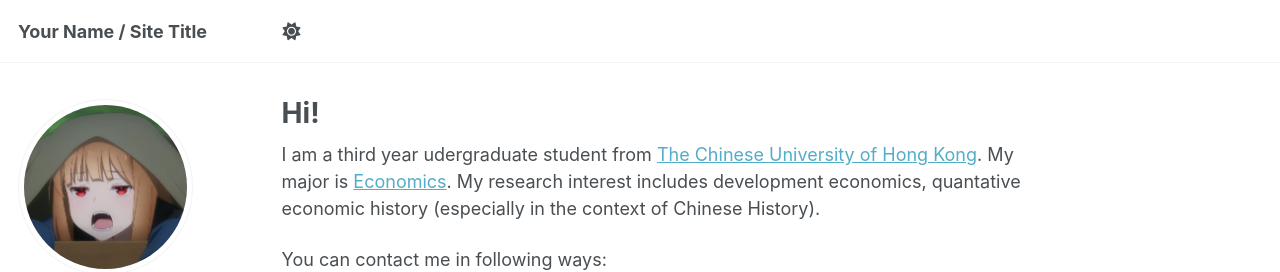
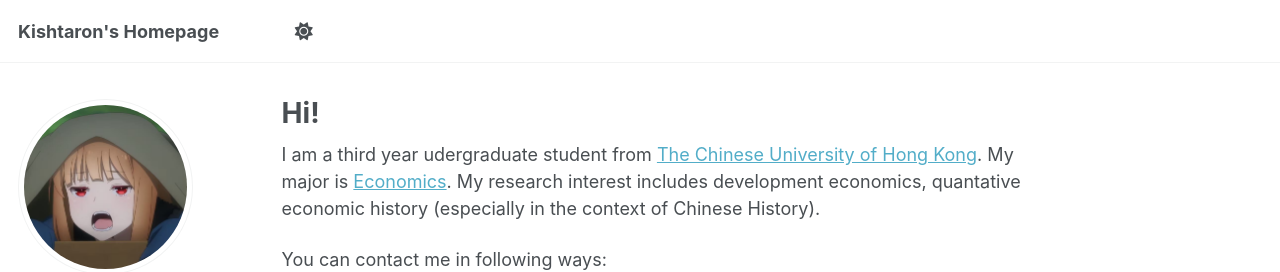
Before and after one commit to Kishtonzhang/Kishtonzhang.github.io, a Jekyll site: the page built from _pages/about.md, in a window 1280 px wide. Shown: the top 272 px of the page. Built offline with Jekyll 4.4.1, drawn with Linux system fonts in a browser that asks for light colours; a script bundle is joined from its source files by our own code; library files that are not in the unit come from our copies.

Commit message:
Update _config.yml

```diff
--- a/_config.yml
+++ b/_config.yml
@@ -1,7 +1,7 @@
 
 locale                   : "en-US"
 site_theme               : "default" # Currently available options are "default", "air"
-title                    : "Your Name / Site Title"
+title                    : "Kishtaron's Homepage"
 title_separator          : "-"
 name                     : &name "ZHANG, Shuoxun"
 description              : &description "Year 3 UG major in Economics"   # Update this with a general description of your site, this is the default if not overridden by a page
```
